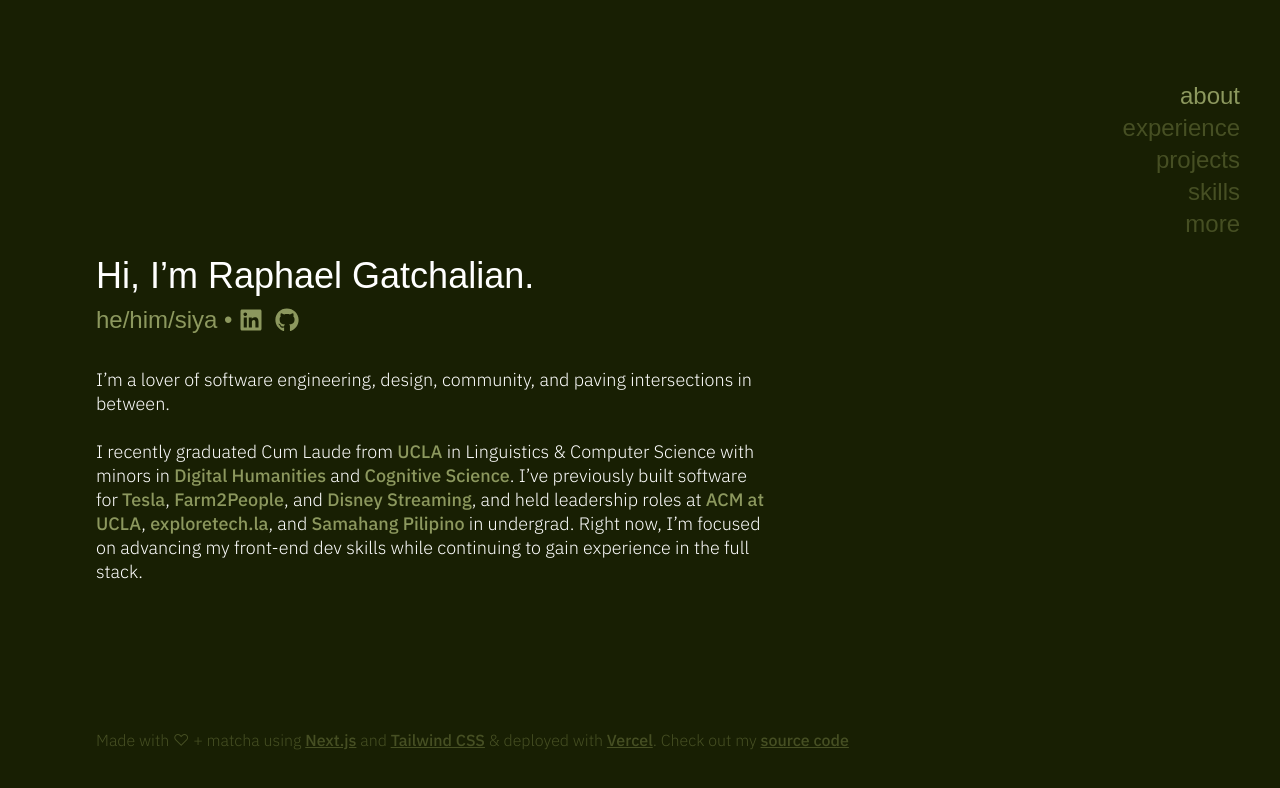
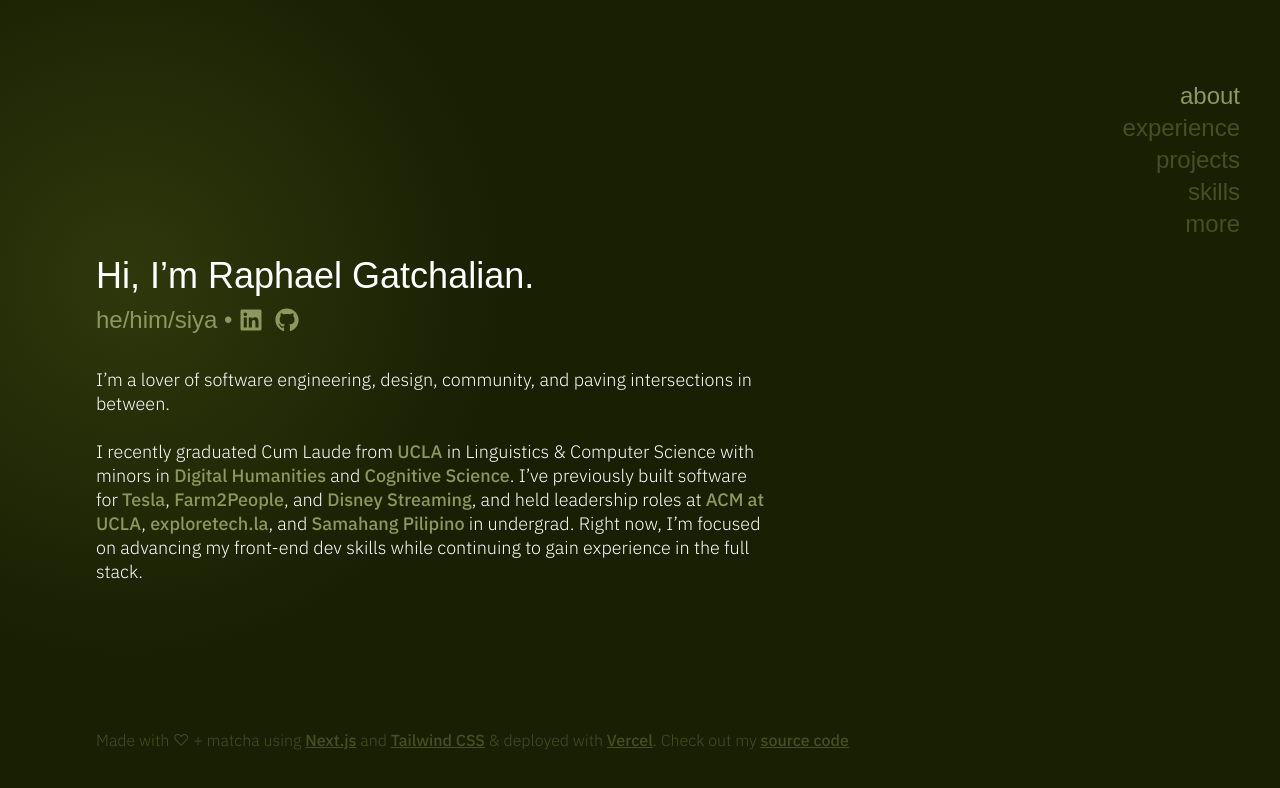
Before and after one commit to raphaeling/raphaeling.github.io, a Next.js app: page / in a window 1280 px wide. Shown: the top 788 px of the page. Built offline with nearby package versions, Linux system fonts and the light colour scheme; a web font is replaced by a local one.

Commit message:
Added gradient bg, modified favicon and PageLogo

```diff
--- a/src/app/layout.tsx
+++ b/src/app/layout.tsx
@@ -28,7 +28,7 @@
 }) {
   return (
     <html lang='en' className={`${sans.variable} ${mono.variable}`}>
-      <body className={'overflow-x-hidden bg-darkest text-lightest font-body w-screen'}>
+      <body className={'overflow-x-hidden text-lightest font-body w-screen'}>
         {children}
       </body>
     </html>
--- a/src/components/root/PageLogo.tsx
+++ b/src/components/root/PageLogo.tsx
@@ -16,7 +16,7 @@
       <div className={`${className}`}>
         <FadeIn order={-1}>
           <Link href='/'>
-            <Logo className={'transition text-dark hover:text-light max-h-16 w-16'}/>
+            <Logo className={'transition text-light hover:text-lighter max-h-16 w-16'}/>
           </Link>
         </FadeIn>
       </div>
--- a/src/styles/globals.css
+++ b/src/styles/globals.css
@@ -10,3 +10,9 @@
 :root {
   color-scheme: dark;
 }
+
+html {
+  background: theme(colors.darkest);
+  background: radial-gradient(circle at 10% 35%, #2F380C 0%, theme(colors.darkest) 30%);
+  background-attachment: fixed;
+}
```
Also changed, not shown: 1 other file (tests, documents, lock files or other folders).
